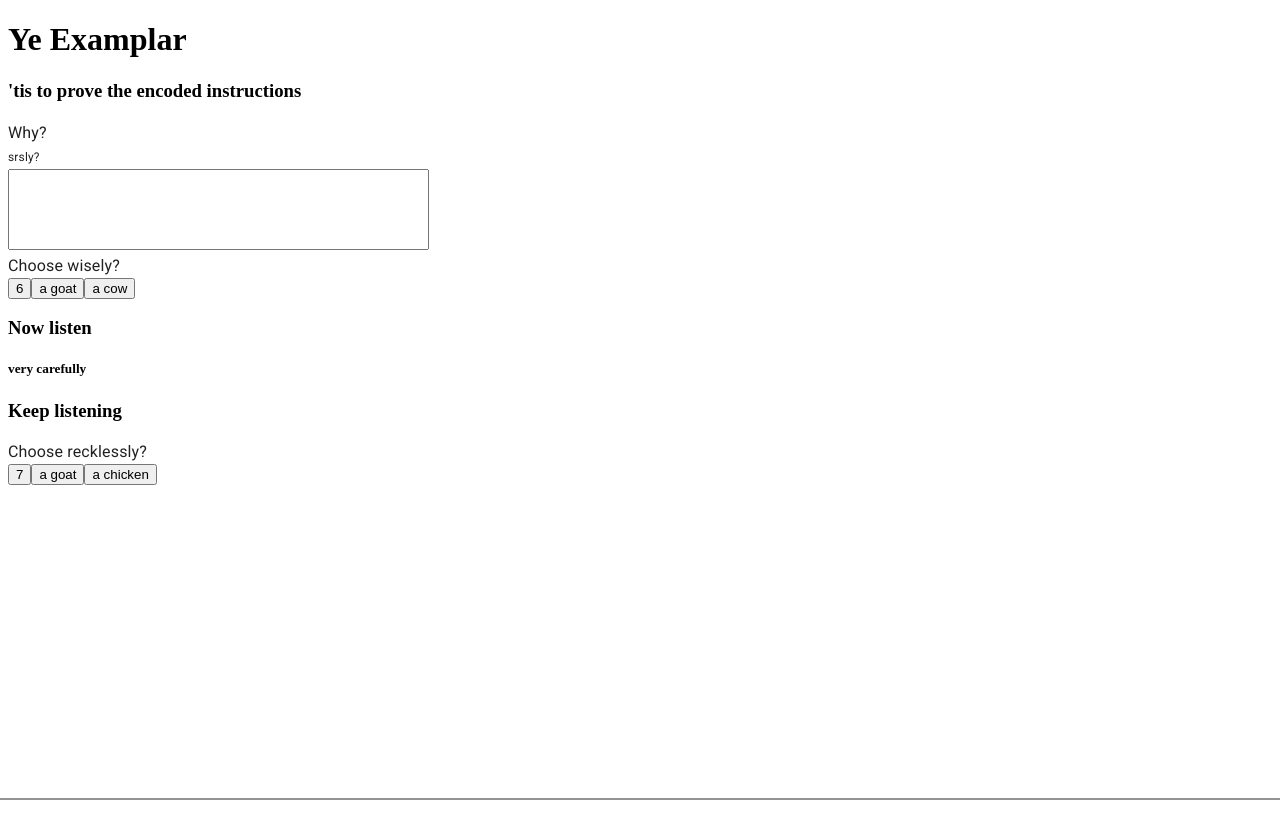
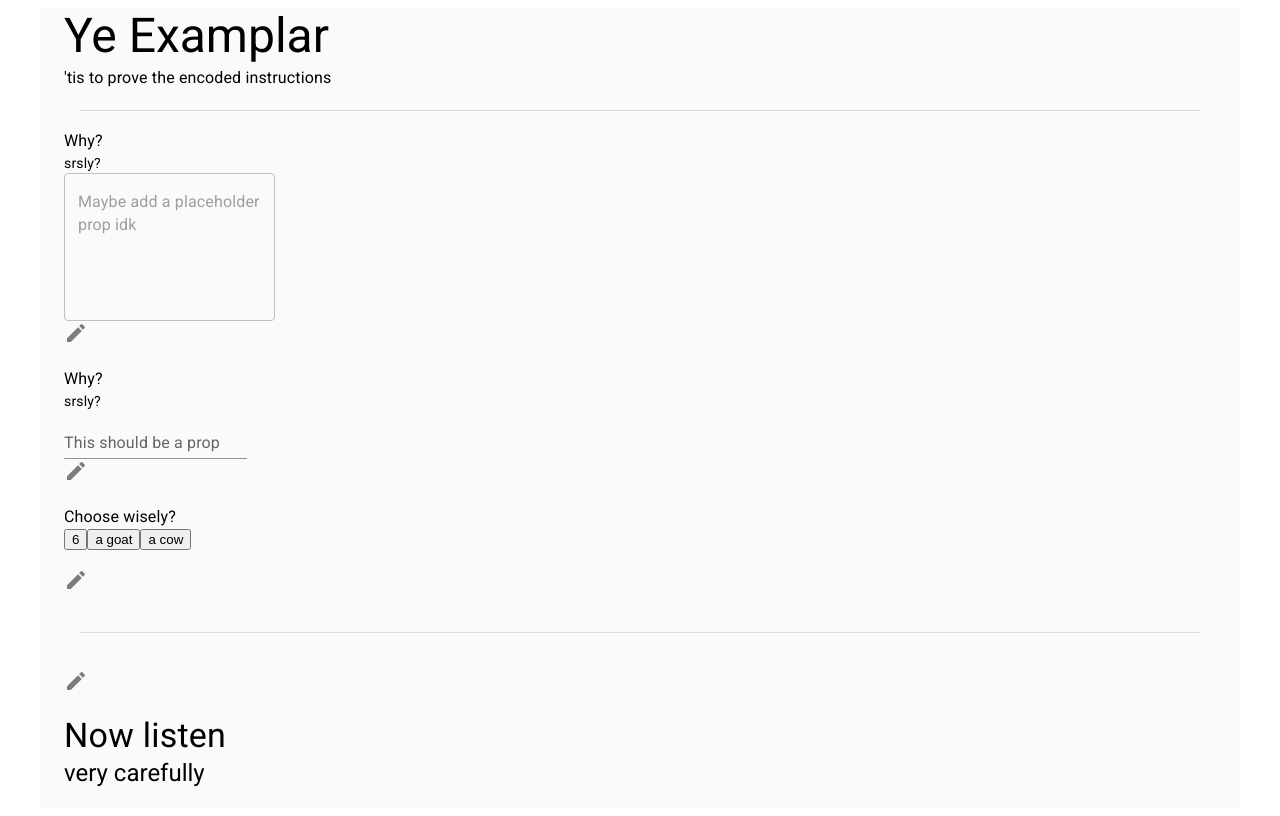
Before and after one commit to benw10-1/form-builder, a React (Create React App) app in the folder client/: page /alteditform in a window 1280 px wide. Built offline with nearby package versions, Linux system fonts and the light colour scheme.

Commit message:
need editing mode in editor, edit button placement, radio buttons/multiple choice, placeholder props

```diff
--- a/client/src/components/Editor.js
+++ /dev/null
@@ -1,18 +0,0 @@
-import React from 'react';
-import editingRender from './editingRender';
-import NormalRender from './NormalRender';
-
-// Here we accept an array of pieces as a prop
-export default function Editor ({pieces}) {
-
-    //prob add key below
-    var renP = [];
-    for (var i = 0; i < pieces.length; i++) {
-        renP.push( <NormalRender  piece={pieces[i]} Key={i} />);
-    }
-    return (
-        <div>{renP}</div>
-    )
-
-
-}
--- a/client/src/components/NormalRender.js
+++ /dev/null
@@ -1,86 +0,0 @@
-import React from 'react';
-import "./rendering.css"
-
-
-const NormalRender = ( {piece} ) => {
-
-    if(piece.type == "header"){
-        return (
-            <div>
-                <h3>{piece.props.htext}</h3>
-                {piece.props.hsubtext  && <h5>{piece.props.hsubtext}</h5>}
-            </div>
-        )
-    }else if (piece.type == "break"){
-        return (
-            <div>
-                <div className="break"></div>
-            </div>
-        )
-    }else if (piece.type == "question"){
-
-        if(piece.props.qtype == "text"){
-            //if text box height is given, set it, else 1 line
-            let r = 1;
-            if(piece.props.inSize) r = piece.props.inSize;
-            return (
-                <div>
-                    <div className="question"> {piece.props.qtext}</div>
-                    {piece.props.qsubtext  && <div className="subquestion">{piece.props.qsubtext}</div>}
-                    {<textarea className="textArea" rows={r} cols="50"></textarea>}{/*prob needs more styling lol*/}
-
-                </div>
-            )
-        }else if (piece.props.qtype == "multiple"){
-            //if text box height is given, set it, else 1 line
-
-
-                var reno = [];
-
-                for (var i = 0; i < piece.props.qoptions.length; i++) {
-
-                    reno.push(<button type="button" >{piece.props.qoptions[i]}</button>)
-
-
-
-                }
-
-
-
-
-
-
-
-            return (
-                <div>
-                    <div className="question"> {piece.props.qtext}</div>
-                    {piece.props.qsubtext  && <div className="subquestion">{piece.props.qsubtext}</div>}
-                    <div>{reno}</div>
-                    {console.log(reno)}
-
-
-
-
-
-                </div>
-            )
-        }else {
-            return (
-                <div>
-                    <h4> A qtypeless question appeared in the wild</h4>
-                </div>
-
-            )
-
-        }
-    }else {
-        return (
-            <div>
-                <h4> A typeless piece appeared in the wild</h4>
-            </div>
-
-        )
-    }
-};
-
-export default NormalRender;
--- a/client/src/components/Titler.js
+++ /dev/null
@@ -1,20 +0,0 @@
-import React from 'react';
-
-// This needs an editing mode, but no deletion mode.
-const Titler = ({form}) => {
-
-
-
-    return (
-        <div>
-            <h1>{form.title}</h1>
-            {form.description && <h3>{form.description}</h3>}
-            {console.log(form)}
-            {console.log(form.description)}
-
-        </div>
-
-    )
-};
-
-export default Titler;
--- a/client/src/components/editingRender.js
+++ /dev/null
@@ -1,17 +0,0 @@
-import React from 'react';
-import "./rendering.css"
-
-// Issue item accepts a single issue as a prop
-// This component is solely responsible for displaying the specific information for a given issue
-const editingRender = ( piece ) => {
-
-    if(piece.type == "header")
-
-  return (
-    <div >
-      Yoo
-    </div>
-  );
-};
-
-export default editingRender;
--- a/client/src/components/rendering.css
+++ /dev/null
@@ -1,50 +0,0 @@
-.break{
-    border: 1px solid rgba(0, 0, 0, 0.42);
-    position: absolute;
-    height: 0px;
-    left: 0%;
-    right: 0%;
-    bottom: 0px;
-}
-
-/*is fixed width wise??*/
-.question{
-    width: 166px;
-    height: 24px;
-    font-family: 'Roboto';
-    font-style: normal;
-    font-weight: 400;
-    font-size: 16px;
-    line-height: 24px;
-    display: flex;
-    align-items: center;
-    letter-spacing: 0.15px;
-    color: rgba(0, 0, 0, 0.87);
-    flex: none;
-    order: 0;
-    flex-grow: 0;
-}
-
-.subquestion{
-    width: 166px;
-    height: 24px;
-    font-family: 'Roboto';
-    font-style: normal;
-    font-weight: 400;
-
-    /*only changed this*/
-    font-size: 12px;
-    line-height: 20px;
-
-    display: flex;
-    align-items: center;
-    letter-spacing: 0.15px;
-    color: rgba(0, 0, 0, 0.87);
-    flex: none;
-    order: 0;
-    flex-grow: 0;
-}
-
-.textArea{
-    resize: none;
-}
--- a/client/src/pages/ALTEditForm.js
+++ b/client/src/pages/ALTEditForm.js
@@ -3,8 +3,186 @@ import React, { useState, useEffect } from "react";
 import { queries, mutations, Auth, parseProps } from "../utils"
 import { useParams } from "react-router-dom"
 
-import Titler  from "../components/Titler.js";
-import  Editor  from "../components/Editor.js";
+import {
+    Fab,
+    Container,
+    CssBaseline,
+    Paper,
+    Typography,
+    Box,
+    Link,
+    Avatar,
+    Skeleton,
+    Modal,
+    TextField,
+    Button,
+    Divider
+
+} from "@mui/material";
+import AddIcon from '@mui/icons-material/Add';
+import EditIcon from '@mui/icons-material/Edit';
+
+const cardsx = {
+    width: "280px",
+    height: "136px",
+    "&:hover": { boxShadow: 15 },
+    position: "relative",
+    margin: "26px 51px 0 0"
+}
+const centered = {
+    display: "flex",
+    justifyContent: "center",
+    alignItems: "center"
+}
+const plussx = {
+    width: "14px"
+}
+const hoversx = {
+    "&:hover": { cursor: "pointer" }
+}
+
+
+const editingRender = ( piece ) => {
+
+    if(piece.type == "header")
+
+  return (
+    <div >
+      Yoo
+    </div>
+  );
+};
+
+const NormalRender = ( {piece} ) => {
+    let parsed= parseProps(piece.props);
+    if(piece.type == "header"){
+        return (
+            <>
+                <Typography variant="h4" component="h3">{parsed.htext}</Typography>
+                {parsed.hsubtext && <Typography variant="h5" component="h5">{parsed.hsubtext}</Typography>}
+
+            </>
+        )
+    }else if (piece.type == "break"){
+        return (
+            <>
+                <br/>
+                <Divider variant="middle" />
+                <br/>
+            </>
+        )
+    }else if (piece.type == "question"){
+
+        if(parsed.qtype == "text"){
+            //if text box height is given, set it, else 1 line
+            let r = 1;
+            if(parsed.inSize && parsed.inSize!=1){
+                r = parsed.inSize;
+                return (
+                    <>
+                    <Typography variant="body1" component="x">{parsed.qtext}</Typography><br/>
+                    {parsed.qsubtext  && <Typography variant="body2" component="x">{parsed.qsubtext}</Typography>}<br/>
+                    <TextField
+                        id="outlined-multiline-static"
+                        //label="Multiline"
+                        //maybe put the title here idk
+                        multiline
+                        rows={r}
+                        placeholder="Maybe add a placeholder prop idk"
+                    />
+
+                    </>
+                )
+            } else{
+                return (
+                    <>
+                    <Typography variant="body1" component="x">{parsed.qtext}</Typography><br/>
+                    {parsed.qsubtext  && <Typography variant="body2" component="x">{parsed.qsubtext}</Typography>}<br/>
+                    <TextField id="standard-basic" label="This should be a prop" variant="standard" />
+
+                    </>
+                )
+
+            }
+
+        }else if (parsed.qtype == "multiple"){
+            //if text box height is given, set it, else 1 line
+            var reno = [];
+            for (var i = 0; i < parsed.qoptions.length; i++) {reno.push(<button type="button" >{parsed.qoptions[i]}</button>)}
+                ////okok the component below has to be a unique identifier, right?
+            return (
+                <>
+                    <Typography variant="body1" component="x">{parsed.qtext}</Typography>
+                    {parsed.qsubtext  && <Typography variant="body2" component="x">{parsed.qsubtext}</Typography>}
+                    <div>{reno}</div>
+
+
+
+
+
+                </>
+            )
+        }else {
+            return (
+                <div>
+                    <h4> A qtypeless question appeared in the wild</h4>
+                </div>
+
+            )
+
+        }
+    }else {
+        return (
+            <div>
+                <h4> A typeless piece appeared in the wild</h4>
+            </div>
+
+        )
+    }
+};
+
+const Titler = ({form}) => {
+
+
+
+    return (
+        <>
+            <Typography variant="h3" component="h3">{form.title}</Typography>
+            {form.description && <Typography variant="subtitle1" component="h5">{form.description}</Typography>}
+            <br/>
+            <Divider variant="middle" />
+            <br/>
+        </>
+
+    )
+};
+
+function Editor ({pieces}) {
+
+    //prob add key below
+    //this is where we check which piece is in editing mode, now we only have non editing mode
+    var renP = [];
+    for (var i = 0; i < pieces.length; i++) {
+        //if not currently being edited then normal render
+        renP.push(
+
+            <Box >
+                <NormalRender  piece={pieces[i]} Key={i} />
+
+
+                <br/>
+                <EditIcon sx={{opacity:"0.5"}}/>
+                <br/><br/>
+            </Box>
+
+        );
+    }
+    return (
+        <div>{renP}</div>
+    )
+
+
+}
 
 
 
@@ -15,21 +193,30 @@ function ALTEditForm() {
         title : "Ye Examplar",
         description : "'tis to prove the encoded instructions",
         piecerefs:[
-            {type:"question", props:{qtype:"text", qtext:"Why?", qsubtext: "srsly?", inSize:"5" }},
-            {type:"question", props:{qtype:"multiple", qtext:"Choose wisely?", qoptions:["6", "a goat","a cow"]}},
-            {type:"break", props:{}},
-            {type:"header", props:{htext:"Now listen", hsubtext: "very carefully"}},
-            {type:"header", props:{htext:"Keep listening"}},
-            {type:"question", props:{qtype:"multiple", qtext:"Choose recklessly?", qoptions:["7", "a goat","a chicken"]}}
+            {type:"question", props:[{key:"qtype",value:"text"},{ key:"qtext",value:"Why?"},{ key:"qsubtext", value: "srsly?"},{key:"inSize", value:"5" }]},
+            {type:"question", props:[{key:"qtype",value:"text"},{ key:"qtext",value:"Why?"},{ key:"qsubtext", value: "srsly?"}]},
+            {type:"question", props:[{key:"qtype", value:"multiple"},{ key:"qtext", value:"Choose wisely?"},{key: "qoptions", value:["6", "a goat","a cow"]}]},
+            {type:"break", props:[]},
+            {type:"header", props:[{key:"htext", value:"Now listen"},{ key:"hsubtext", value: "very carefully"}]},
+            {type:"header", props:[{key:"htext", value:"Keep listening"}]},
+            {type:"question", props:[{key:"qtype", value:"multiple"},{ key:"qtext", value:"Choose recklessly?"},{ key:"qoptions", value:["7", "a goat","a chicken"]}]},
+            {type:"question", props:[{key:"qtype", value:"multiple"},{ key:"qtext", value:"Choose recklessly?"},{ key:"qoptions", value:"7"},{ key:"qoptions", value: "a goat"},{ key:"qoptions", value:"a chicken"}]}
         ]
 
     }
 
+
+
     return(
-        <div>
+        <Container sx={{overflow:"auto"}}>
             <Titler form={form1}/>
             <Editor pieces={form1.piecerefs}/>
-        </div>
+            <AddIcon sx={plussx} fontSize={"medium"} />
+
+            <Avatar variant={"circular"} size={"40px"} sx={{ padding: "13px", ...hoversx }} onClick={()=>{console.log("yoo")}}>
+                    <AddIcon sx={plussx} fontSize={"medium"} />
+            </Avatar>
+        </Container>
 
     )
 
```
Also changed, not shown: client/src/images/Vector.png (deleted), 1 other file (tests, documents, lock files or other folders).
